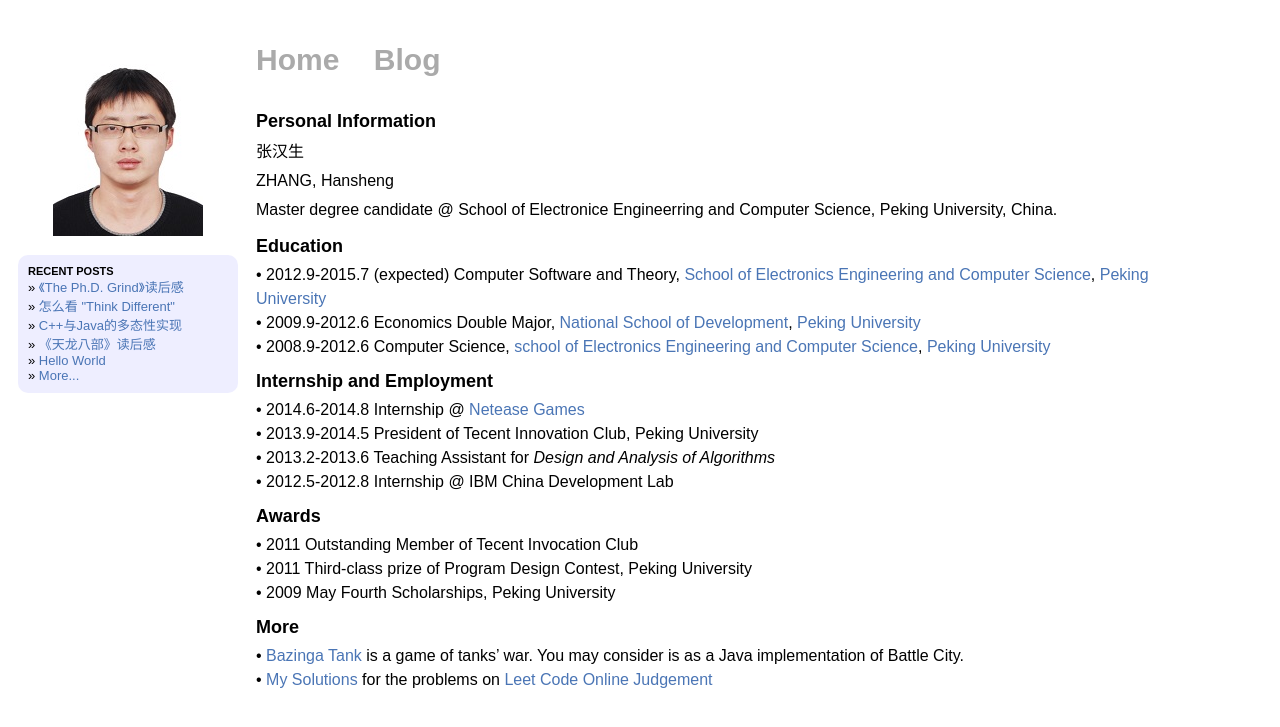
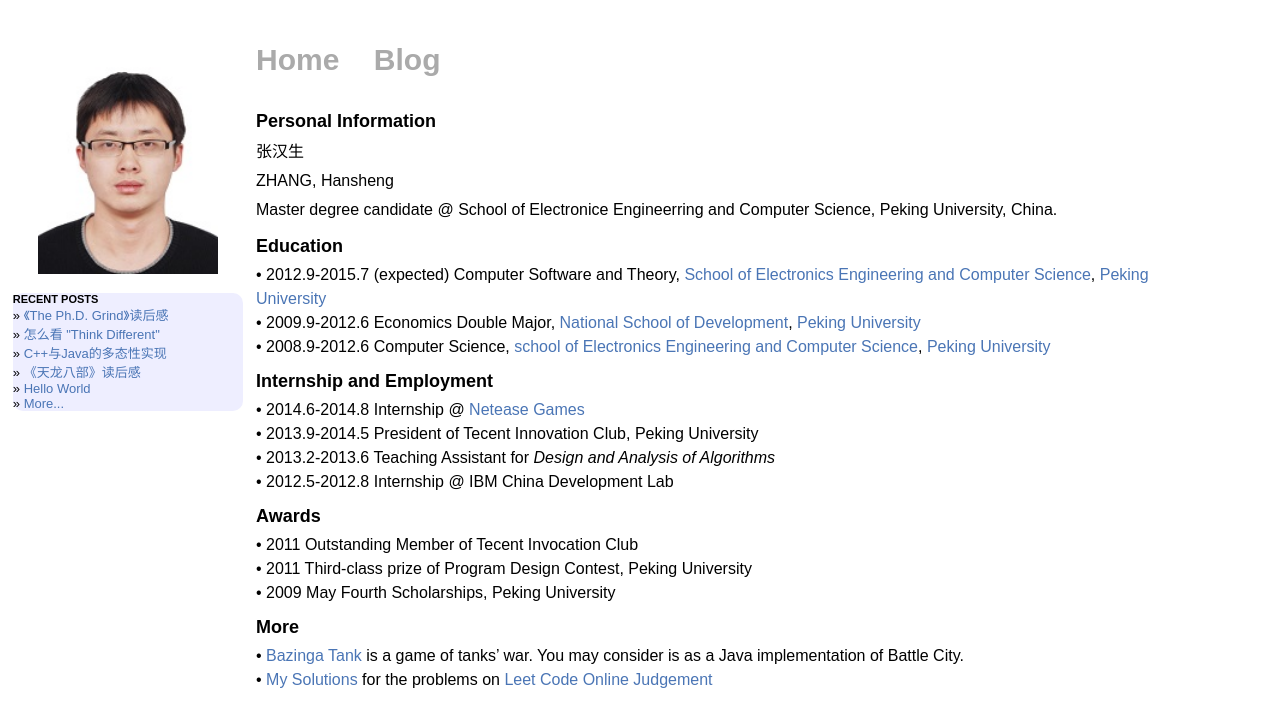
Before and after one commit to hanshengzhang/zhanghs, a Jekyll site: the page built from index.md, in a window 1280 px wide. Shown: the top 727 px of the page. Built offline with Jekyll 4.4.1, drawn with Linux system fonts in a browser that asks for light colours; Markdown is read by kramdown in place of the engine named in the settings.

Commit message:
Fix #1
Set relative width and max-width

```diff
--- a/_layouts/default.html
+++ b/_layouts/default.html
@@ -9,7 +9,7 @@
 <body>
 <div id="site">
 	<div id="leftPage">
-		<img style="margin-left:auto; margin-right:auto" src="/images/zhs.jpg" width="150" height="188"/>
+		<img style="margin-left:auto; margin-right:auto; width:95%; max-width:180px" src="/images/zhs.jpg"/>
 		<div id="recentposts">
 		<h3>Recent posts</h3>
 		<ul class="posts">
--- a/css/default.css
+++ b/css/default.css
@@ -230,12 +230,11 @@ div#site {
 div#recentposts{
     margin-left: auto;
     margin-right: auto;
-    width:200px;
+    width:90%;
     font-size:10px;
     color:#000;
     background-color:#eef;
     border-radius:10px;
-    padding:10px;
     text-align:left;
     margin-top: 15px;
 }
```
